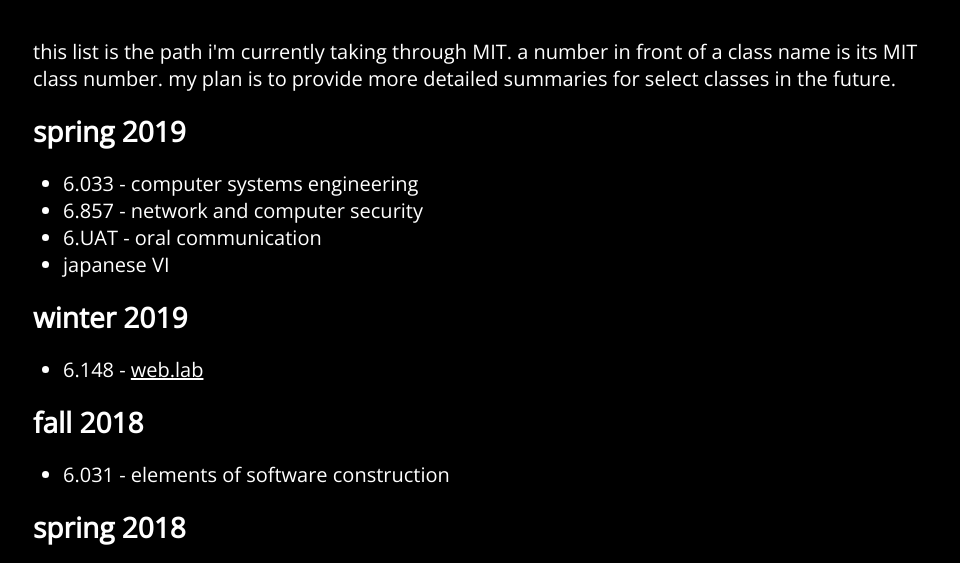
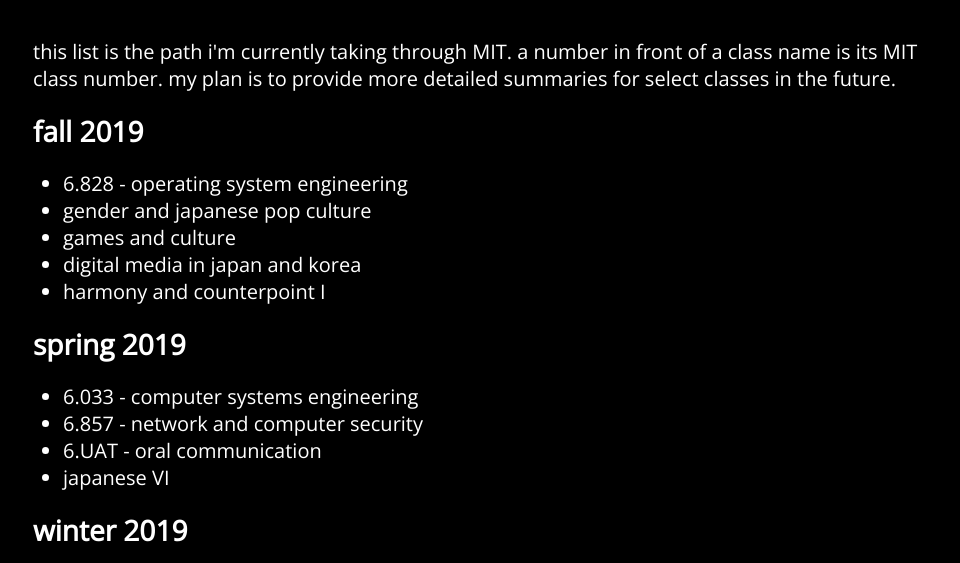
Before and after one commit to joon-ko/joonho.space, a website: page classes.html in a window 1280 px wide. Shown: the part 188-751 px from the top of the page, without its empty margins (159-1119 px from the left). Drawn offline with nearby package versions, Linux system fonts and the light colour scheme; a web font is replaced by a local one.

Commit message:
new classes

```diff
--- a/classes.html
+++ b/classes.html
@@ -25,6 +25,14 @@
 
     <div id="about">
         <p>this list is the path i'm currently taking through MIT. a number in front of a class name is its MIT class number. my plan is to provide more detailed summaries for select classes in the future.</p>
+        <h1>fall 2019</h1>
+        <ul>
+            <li>6.828 - operating system engineering</li>
+            <li>gender and japanese pop culture</li>
+            <li>games and culture</li>
+            <li>digital media in japan and korea</li>
+            <li>harmony and counterpoint I</li>
+        </ul>
         <h1>spring 2019</h1>
         <ul>
             <li>6.033 - computer systems engineering</li>
```
